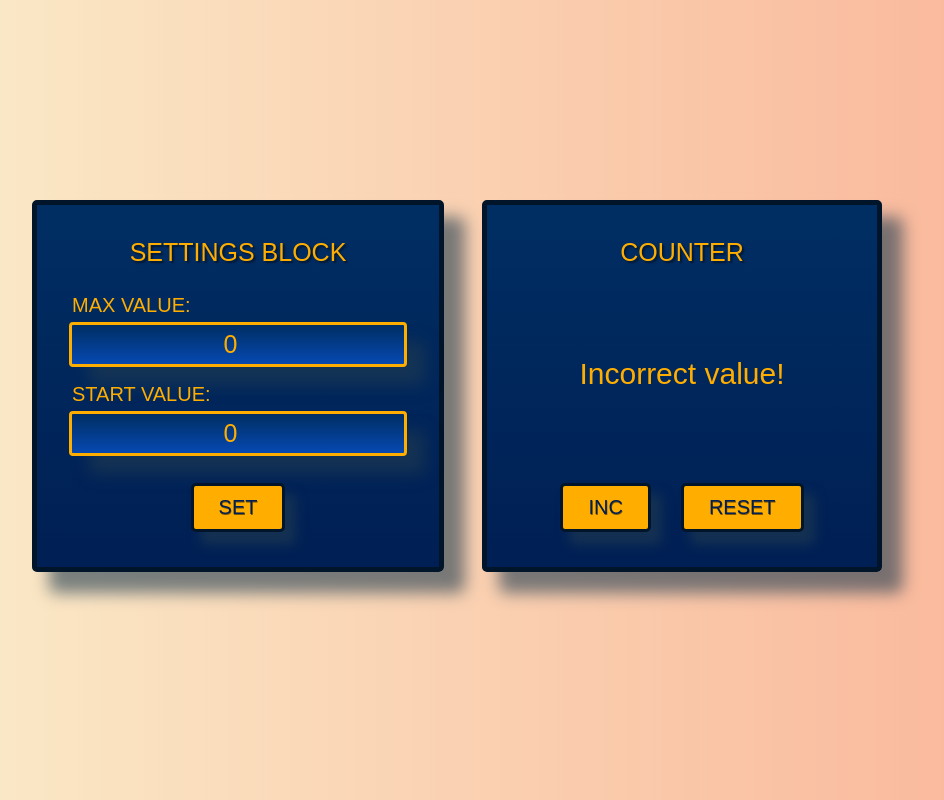
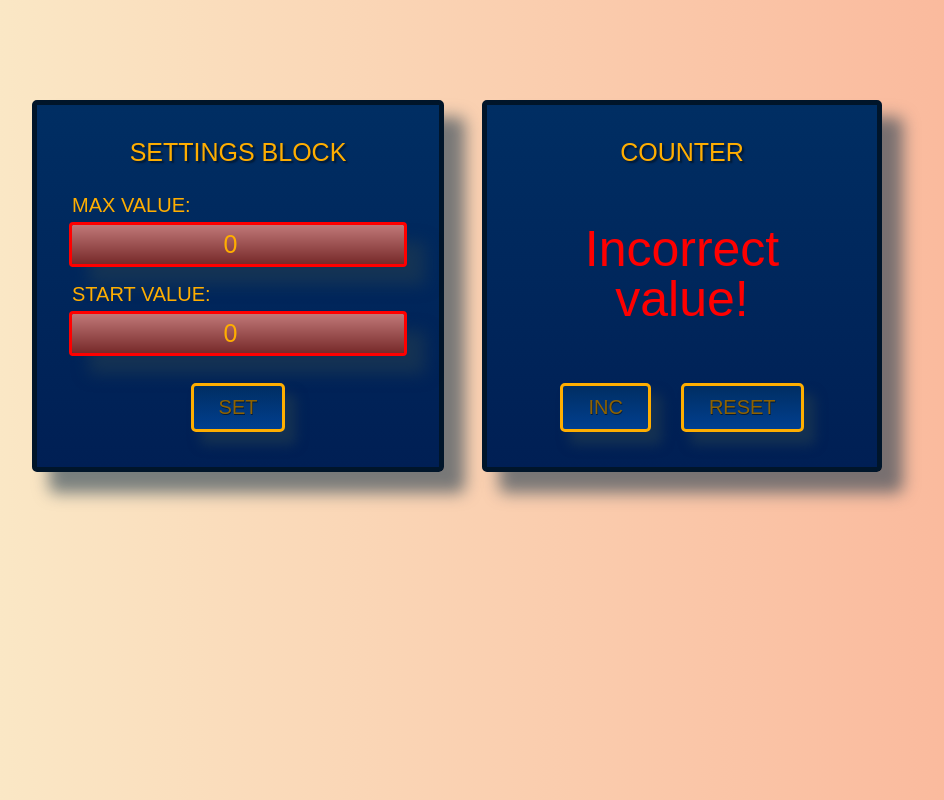
Before and after one commit to Zhenya1102/counter, a React (Create React App) app: page / in a window 1280 px wide. Shown: the top 800 px of the page, without its empty margins (183-1127 px from the left). Built offline with nearby package versions, Linux system fonts and the light colour scheme; a web font is replaced by a local one.

Commit message:
Change style to the css file

```diff
--- a/src/Components/Setting.module.css
+++ b/src/Components/Setting.module.css
@@ -1,11 +1,10 @@
 .app {
-    margin-top: 200px;
+    margin-top: 100px;
 }
 .app__container {
     padding: 0 10px;
 }
 .counter {
-    /*padding: 0 10px;*/
     display: flex;
     margin: 0 auto;
     justify-content: space-between;
@@ -29,17 +28,10 @@
     justify-content: center;
 }
 .counter__display {
-    /*border-radius: 12%;*/
-    /*flex: 0 1 100%;*/
-    /*border: 15px solid #5b4670;*/
-    /*height: 100%;*/
     display: flex;
     flex-direction: column;
     justify-content: space-between;
-    /*align-items: center;*/
     row-gap: 30px;
-    /*padding: 5px;*/
-    /*position: relative;*/
 }
 .counter__title {
     text-shadow: 2px 2px 2px rgba(0,0,0,0.5);
@@ -47,8 +39,6 @@
     font-size: 25px;
 }
 .counter__lines {
-    /*flex: 0 1 200px;*/
-    /*padding-top: 30px;*/
     display: flex;
     flex-direction: column;
     row-gap: 20px;
@@ -56,8 +46,6 @@
 .counter__line {
     display: flex;
     flex-direction: column;
-    /*width: 100%;*/
-    /*justify-content: space-between;*/
     row-gap: 10px;
 }
 label {
@@ -75,31 +63,31 @@ label {
     text-align: center;
     font-size: 25px;
     padding: 5px;
-    /*font-weight: 600;*/
     color: #ffae00;
-    /*padding-right: 10px;*/
-    background: linear-gradient(to bottom, #002E63 0%, #0649b2 100%);
+    background: linear-gradient(to bottom, #002E63 0%, #013f8f 100%);
     font-family: 'Belanosima', sans-serif;
+    transition: all 0.3s ease 0s;
 }
 .input:focus {
     outline:3px solid #ffae00;
 }
+
 .input__error {
-    /*outline:3px solid red;*/
-    /*background-color: #c58489;*/
+    outline:3px solid red;
+    background-color: #c58489;
+    background: linear-gradient(to bottom, #c07878 0%, #772a2a 100%);
+}
+.input__error:focus {
+    outline:3px solid red;
 }
 .counter__value {
     text-align: center;
-    /*flex: 0 1 200px;*/
-    /*line-height: 0.8;*/
-    /*text-align: center;*/
-    font-size: 30px;
-    /*color: #3d2e4a;*/
+    font-size: 50px;
 
 }
-/*.counter__error {*/
-/*    color: #8f1616;*/
-/*}*/
+.counter__error {
+    color: red;
+}
 .counter__buttons {
     display: flex;
     column-gap: 30px;
@@ -113,24 +101,23 @@ label {
     align-self: center;
     font-family: 'Belanosima', sans-serif;
     font-size: 20px;
-    /*outline:2px solid #5b4670;*/
     border-radius: 5px;
     padding: 10px 25px;
     cursor: pointer;
     background-color: #ffae00;
     color: #001F54;
-    /*font-weight: 600;*/
     transition: all 0.3s ease 0s;
     border: 3px solid #00152a;
     text-shadow: 0.5px 1px 0.5px rgba(0,0,0,0.5);
 }
 .counter__button:hover {
-    background-color: #f1c900;
+    background-color: #c2a618;
 }
 .counter__button:active {
     background-color: #8d6201;
 }
-/*.counter__button:disabled {*/
-/*    background-color: #1a0505;*/
-/*    color: #404044;*/
-/*}*/
+.counter__button:disabled {
+    background: linear-gradient(to bottom, #002E63 0%, #013f8f 100%);
+    color: #8d6201;
+    border: 3px solid #ffae00;
+}
```
